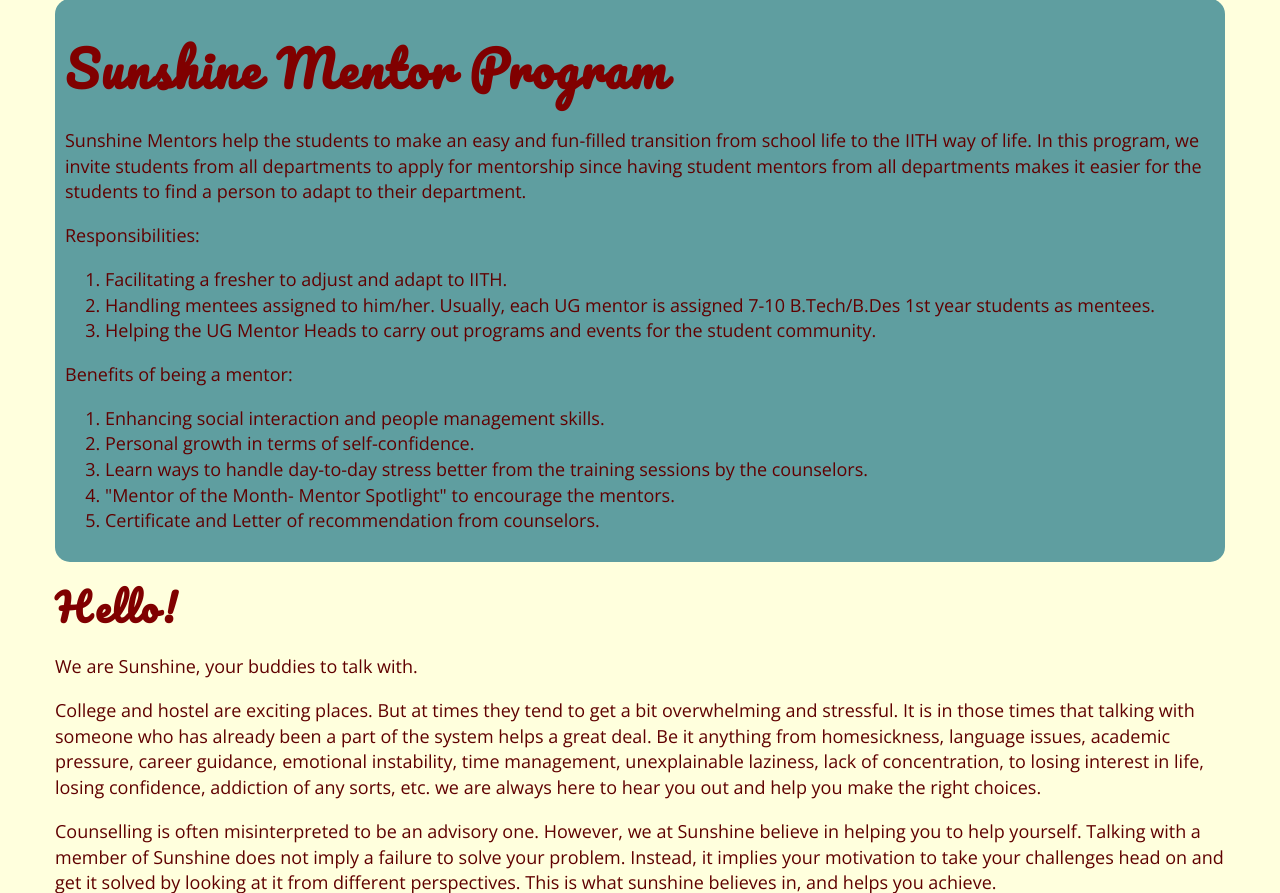
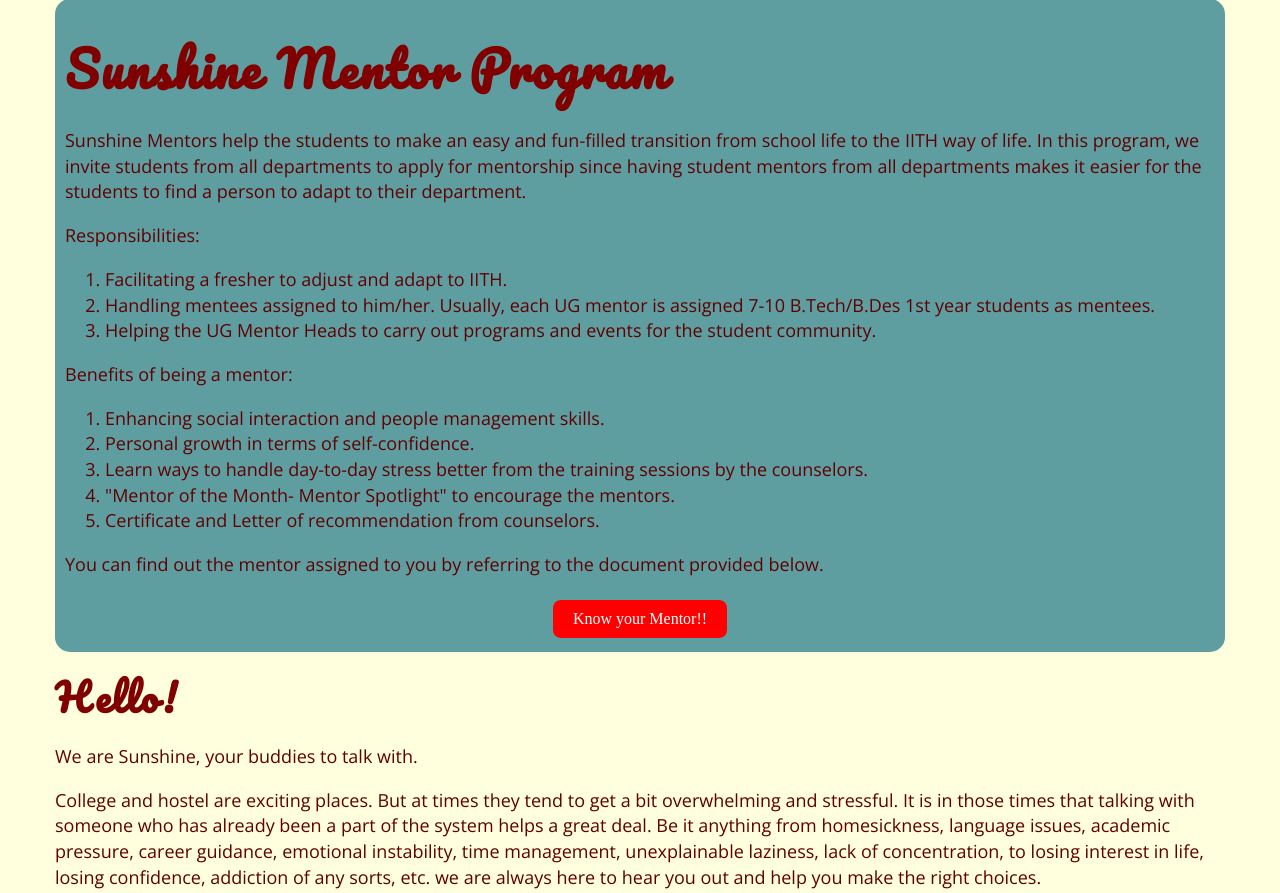
Before and after one commit to K-Vivek-Kumar/sunshine_web_2023, a PHP site: page / in a window 1280 px wide. Shown: the part 1399-2292 px from the top of the page. Run offline with PHP 8.4, Linux system fonts and the light colour scheme; data that the repository does not hold is empty; some libraries are stand-ins or nearby versions.

Commit message:
Know your mentor added

```diff
--- a/index.php
+++ b/index.php
@@ -93,6 +93,36 @@ include_once('header.php');
                   <li>Certificate and Letter of recommendation from counselors.</li>
                </ol>
                </p>
+               <p>
+                  You can find out the mentor assigned to you by referring to the document provided below.
+               </p>
+               <style>
+                  .mentr {
+                     width: 100%;
+                     display: flex;
+                     justify-content: center;
+                  }
+               </style>
+               <div class="mentr">
+                  <style>
+                     .button111 {
+                        background-color: red;
+                        color: white;
+                        padding: 10px 20px;
+                        border: none;
+                        text-align: center;
+                        text-decoration: none;
+                        display: inline-block;
+                        font-size: 16px;
+                        margin: 4px 2px;
+                        cursor: pointer;
+                        border-radius: 8px;
+                     }
+                  </style>
+                  <a href="https://www.example.com">
+                     <button class="button111">Know your Mentor!!</button>
+                  </a>
+               </div>
             </div>
             <h1 style="color:#800000;font-weight:bold;font-family:'Pacifico';letter-spacing:2px;font-size:2.7em;">
                Hello!
```
